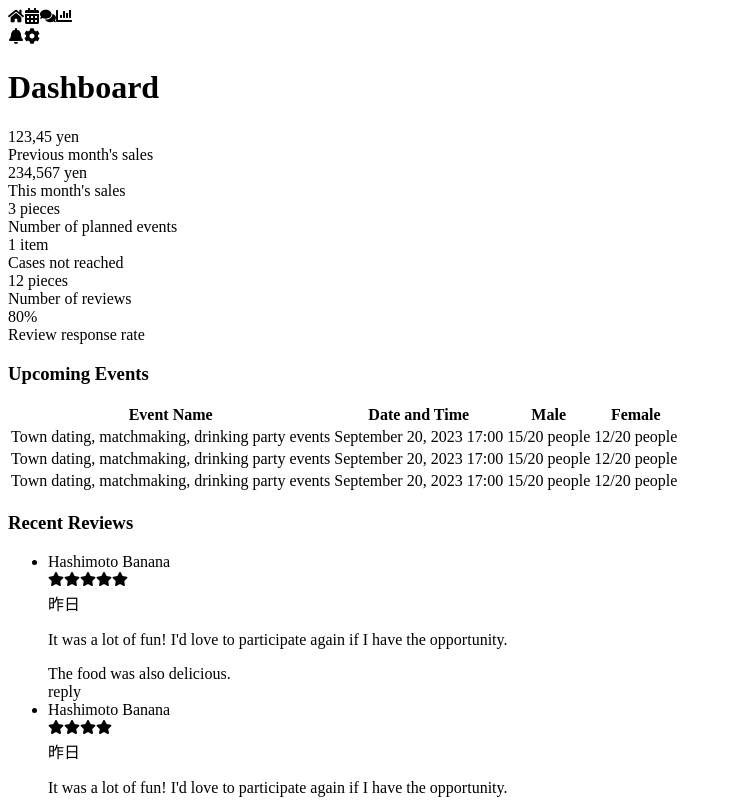
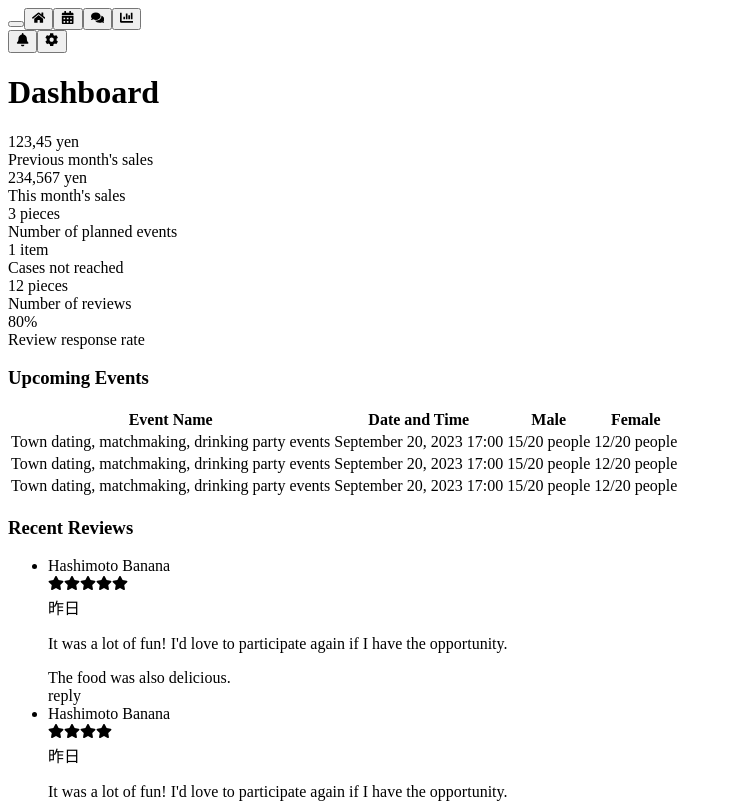
Before and after one commit to genshindev325/rule, a Next.js app in the folder rule-webapp/: page /dashboard in a window 1280 px wide. Shown: the top 803 px of the page, without its empty margins (0-732 px from the left). Built offline with nearby package versions, Linux system fonts and the light colour scheme.

Commit message:
Update navbar.tsx

```diff
--- a/rule-webapp/components/navbar.tsx
+++ b/rule-webapp/components/navbar.tsx
@@ -3,20 +3,37 @@
 'use client';
 
 import React from 'react';
+import vercel from '../public/vercel.svg';
 import { FaHome, FaCalendarAlt, FaComments, FaChartBar, FaBell, FaCog } from 'react-icons/fa';
 
 const Navbar = () => {
   return (
-    <div className="flex flex-col items-center h-full py-8 bg-zinc-700 text-white">
+    <div className="flex flex-col items-center h-full py-10 bg-zinc-700 text-white">
       <div className="flex flex-col items-center space-y-8 flex-grow">
-        <FaHome className="w-6 h-6" />
-        <FaCalendarAlt className="w-6 h-6" />
-        <FaComments className="w-6 h-6" />
-        <FaChartBar className="w-6 h-6" />
+        <button className='hover:text-blue-400 active:text-blue-800'>
+          <div className="w-8 h-8 rounded-full bg-gray-200" />
+          {/* <div className="w-8 h-8 rounded-full bg-[url('../public/vercel.svg')] bg-gray-200" /> */}
+        </button>
+        <button className='hover:text-blue-400 active:text-blue-800'>
+          <FaHome className="w-8 h-8" />
+        </button>
+        <button className='hover:text-blue-400 active:text-blue-800'>
+          <FaCalendarAlt className="w-8 h-8" />
+        </button>
+        <button className='hover:text-blue-400 active:text-blue-800'>
+          <FaComments className="w-8 h-8" />
+        </button>
+        <button className='hover:text-blue-400 active:text-blue-800'>
+          <FaChartBar className="w-8 h-8" />
+        </button>
       </div>
       <div className='flex flex-col items-end space-y-8 mt-auto text-black'>
-        <FaBell className="w-6 h-6" />
-        <FaCog className="w-6 h-6" />
+        <button className='hover:text-blue-400 active:text-blue-800'>
+          <FaBell className="w-8 h-8" />
+        </button>
+        <button className='hover:text-blue-400 active:text-blue-800'>
+          <FaCog className="w-8 h-8" />
+        </button>
       </div>
     </div>
   );
```
